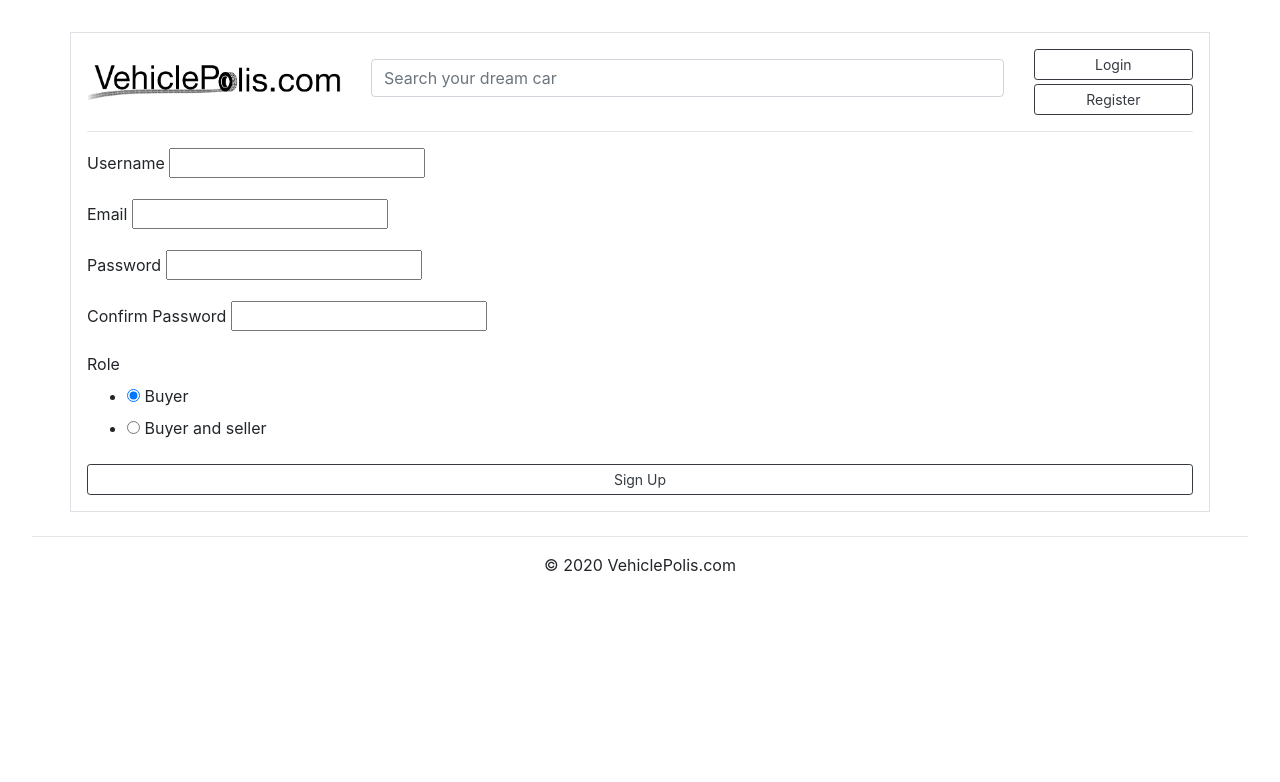
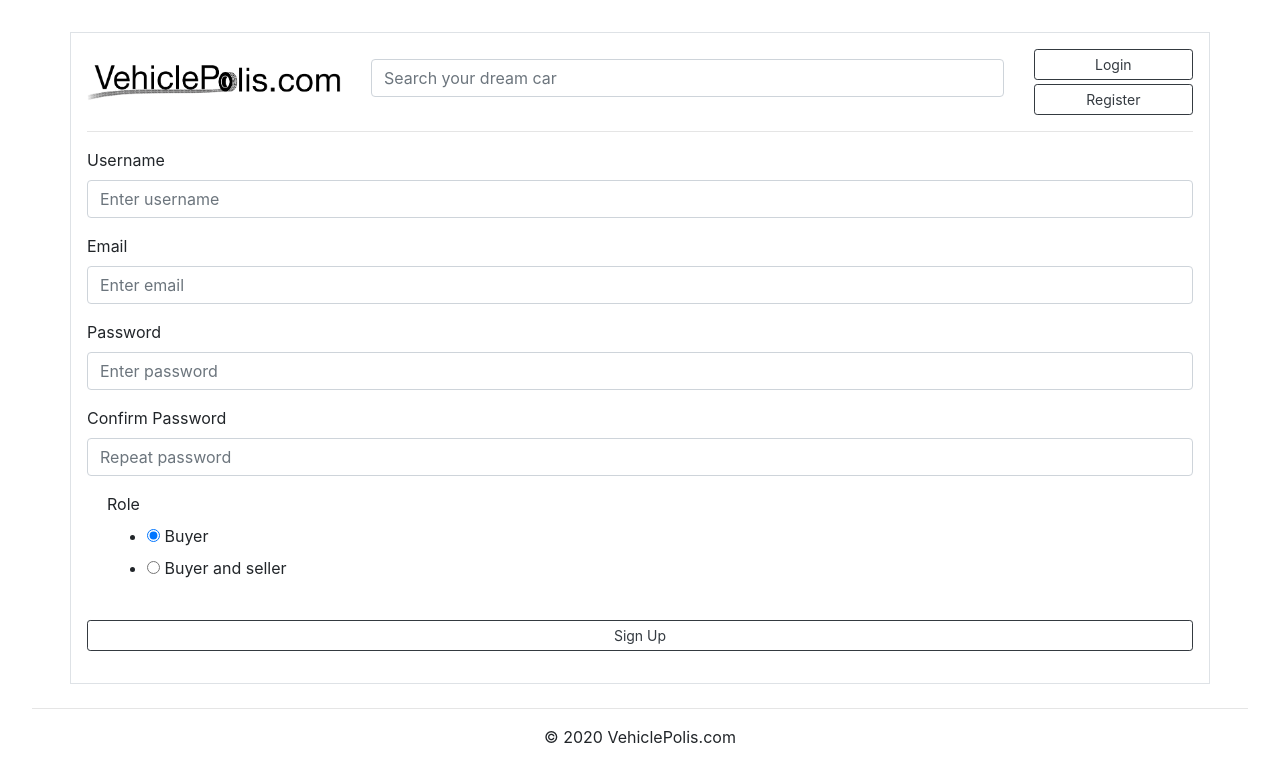
Before and after one commit to novakkry/vehicle-polis, a Flask app: page /register in a window 1280 px wide. Shown: the top 782 px of the page. Run offline with Flask 2, Linux system fonts and the light colour scheme; some libraries are stand-ins or nearby versions.

Commit message:
Login and register form done. Login form doesn't have remember me (it will be remember default or fix)

```diff
--- a/marketplace/forms.py
+++ b/marketplace/forms.py
@@ -13,5 +13,4 @@ class RegistrationForm(FlaskForm):
 class LoginForm(FlaskForm):
     email = StringField('Email', validators=[DataRequired(), Email()])
     password = PasswordField('Password', validators=[DataRequired()])
-    remember = BooleanField('Remember Me')
     submit = SubmitField('Login')
--- a/marketplace/routes.py
+++ b/marketplace/routes.py
@@ -6,6 +6,12 @@ from marketplace.forms import RegistrationForm, LoginForm
 @app.route("/home", methods=['GET','POST'])
 def home():
     form = LoginForm()
+    if form.validate_on_submit():
+        if form.email.data == 'admin@blog.com' and form.password.data == 'password':
+            flash('You have been logged in!', 'success')
+            return redirect(url_for('home'))
+        else:
+            flash('Login Unsuccessful. Please check username and password', 'danger')
     return render_template('home.html', form=form)
 
 @app.route("/add_edit_item")
--- a/marketplace/templates/base.html
+++ b/marketplace/templates/base.html
@@ -29,13 +29,40 @@
                 <button type="button" class="btn btn-outline-dark btn-block btn-sm mb-1" data-toggle="collapse" data-target="#collapseExample_login" aria-expanded="false" aria-controls="collapseExample">Login</button>
                 <div class="collapse" id="collapseExample_login">
                     <div class="card card-body mb-2">
-                        <form action="" id= "loginform">
-                            <input type="email" class="form-control mb-2" id="exampleInputEmail1" placeholder="Email">
-                            <input type="password" class="form-control" id="exampleInputPassword1" placeholder="Password">
-	                    </form>
-	                    <div class="m-1 text-center">
-	            	        <button type="submit" form="loginform" value="Submit">Submit</button>
-	                    </div>
+                        <!-- Login form -->
+                        <form method="POST" action="">
+                            {{form.hidden_tag()}}
+                            <fieldset class="form-group">
+                                <div class="form-group">
+                                    {% if form.email.errors %}
+                                        {{ form.email(class="form-control is-invalid") }}
+                                        <div class="invalid-feedback">
+                                            {% for error in form.email.errors %}
+                                                <span>{{ error }}</span>
+                                            {% endfor %}
+                                        </div>
+                                    {% else %}
+                                        {{ form.email(class="form-control", placeholder="Email") }}
+                                    {% endif %}
+                                </div>
+                                <div class="form-group">
+                                    {% if form.password.errors %}
+                                        {{ form.password(class="form-control is-invalid") }}
+                                        <div class="invalid-feedback">
+                                            {% for error in form.password.errors %}
+                                                <span>{{ error }}</span>
+                                            {% endfor %}
+                                        </div>
+                                    {% else %}
+                                        {{ form.password(class="form-control", placeholder="Password") }}
+                                    {% endif %}
+                                </div>
+                            </fieldset>
+                            <div class="form-group">
+                                {{ form.submit(class="btn btn-outline-dark btn-block btn-sm") }}
+                            </div>
+                        </form>
+                        <!-- end of login -->
                     </div>
                 </div>
                 <a href="{{url_for('register')}}" class="btn btn-outline-dark btn-block btn-sm">Register</a>
--- a/marketplace/templates/register.html
+++ b/marketplace/templates/register.html
@@ -3,29 +3,71 @@
 
 <form method="POST" action="">
     {{form.hidden_tag()}}
+    <fieldset class="form-group">
+        <div class="form-group">
+            {{form.username.label(class="form-control-label")}}
 
-    <div class="form-group">
-        {{form.username.label}}
-        {{form.username}}
+            {% if form.username.errors %}
+                {{ form.username(class="form-control is-invalid") }}
+                <div class="invalid-feedback">
+                    {% for error in form.username.errors %}
+                        <span>{{ error }}</span>
+                    {% endfor %}
+                </div>
+            {% else %}
+                {{ form.username(class="form-control", placeholder="Enter username") }}
+            {% endif %}
         </div>
         <div class="form-group">
-        {{form.email.label}}
-        {{form.email}}
+            {{form.email.label(class="form-control-label")}}
+
+            {% if form.email.errors %}
+                {{ form.email(class="form-control is-invalid") }}
+                <div class="invalid-feedback">
+                    {% for error in form.email.errors %}
+                        <span>{{ error }}</span>
+                    {% endfor %}
+                </div>
+            {% else %}
+                {{ form.email(class="form-control", placeholder="Enter email") }}
+            {% endif %}
         </div>
         <div class="form-group">
-        {{form.password.label}}
-        {{form.password}}
+            {{form.password.label(class="form-control-label")}}
+
+            {% if form.password.errors %}
+                {{ form.password(class="form-control is-invalid") }}
+                <div class="invalid-feedback">
+                    {% for error in form.password.errors %}
+                        <span>{{ error }}</span>
+                    {% endfor %}
+                </div>
+            {% else %}
+                {{ form.password(class="form-control", placeholder="Enter password") }}
+            {% endif %}
         </div>
         <div class="form-group">
-        {{ form.confirm_password.label }}
-        {{ form.confirm_password }}
+            {{ form.confirm_password.label(class="form-control-label")}}
+
+            {% if form.confirm_password.errors %}
+                {{ form.confirm_password(class="form-control is-invalid") }}
+                <div class="invalid-feedback">
+                    {% for error in form.confirm_password.errors %}
+                        <span>{{ error }}</span>
+                    {% endfor %}
                 </div>
-    <div class="form-group">
+            {% else %}
+                {{ form.confirm_password(class="form-control", placeholder="Repeat password") }}
+            {% endif %}
+        </div>
+        <div class="form-check">
             {{ form.role.label }}
             {{ form.role }}
         </div>
+    </fieldset>
+    <div class="form-group">
         {{ form.submit(class="btn btn-outline-dark btn-block btn-sm") }}
-
+    </div>
 </form>
 
 
```
Also changed, not shown: 1 other file. Lines whose indentation alone changed are shown as unchanged.
